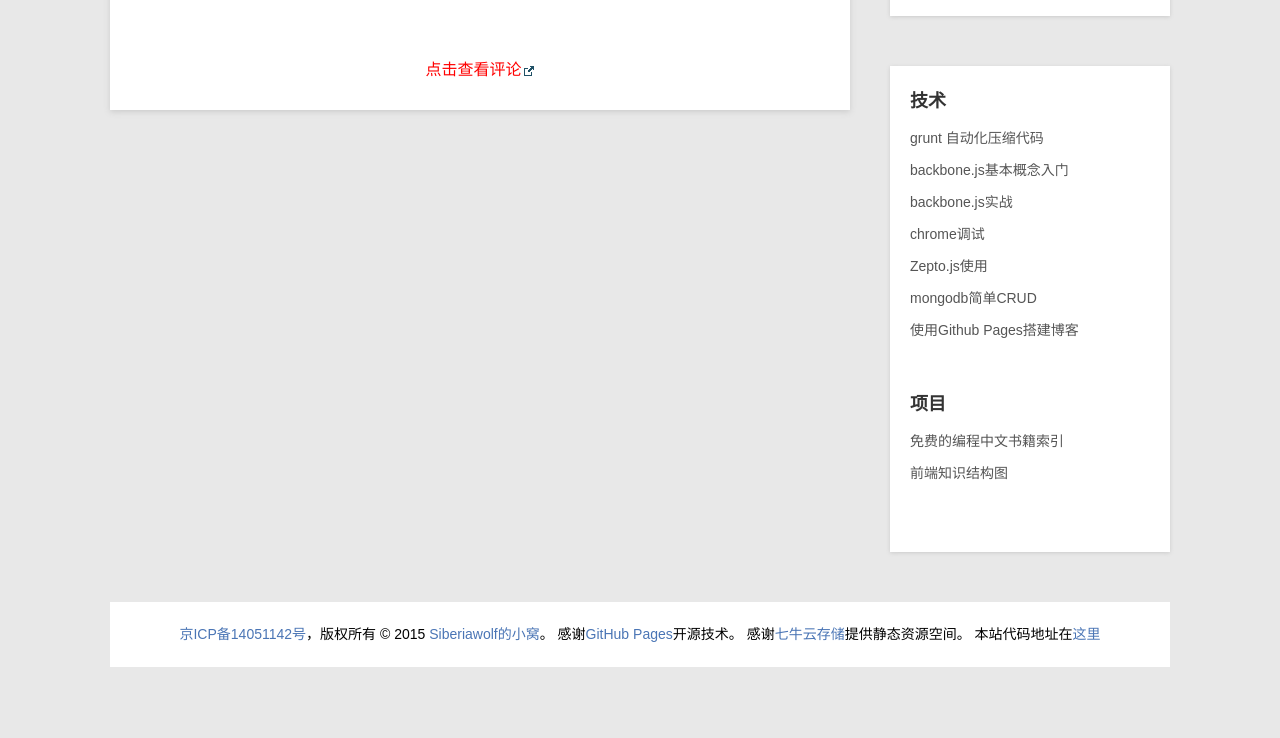
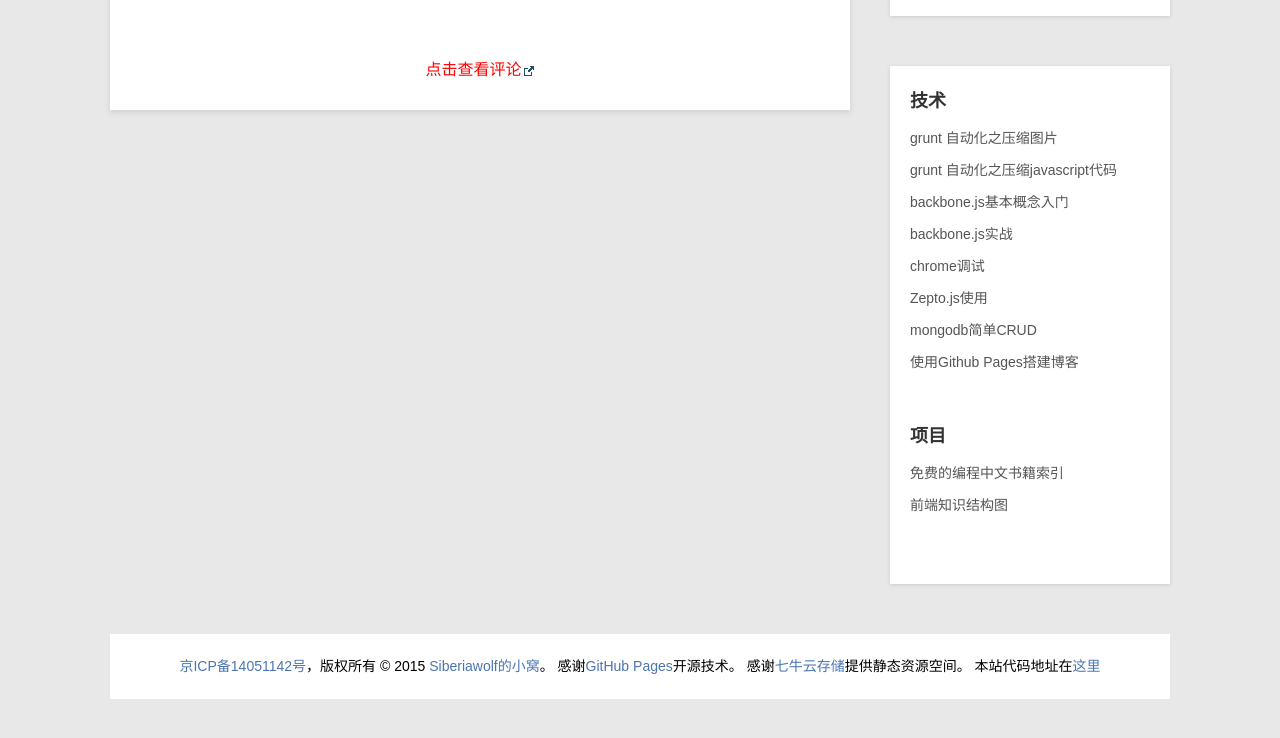
Before and after one commit to siberiawolf/siberiawolf.github.io, a Jekyll site: the page built from _posts/project/2014-10-14-free-programming.md, in a window 1280 px wide, cut to the strip 189-948 px from the top of the page. Shown: the top 738 px of the strip. Built offline with Jekyll 4.4.1, drawn with Linux system fonts in a browser that asks for light colours; nearby versions of some CDN libraries; Markdown is read by kramdown in place of the engine named in the settings; comment, search, counter and statistics services are not loaded; part of the change alters nothing that is shown.

Commit message:
添加grunt imagemin

```diff
--- a/_posts/blog/2015-05-21-grunt_uglify.md
+++ b/_posts/blog/2015-05-21-grunt_uglify.md
@@ -1,6 +1,6 @@
 ---
 layout: post
-title: grunt 自动化压缩代码
+title: grunt 自动化之压缩javascript代码
 description: 为何要用构建工具？一句话：自动化。
 category: blog
 ---
@@ -131,6 +131,8 @@ source map就是一个信息文件，通过这个信息文件，可以让压缩
 ## 总结
 使用了grunt之后压缩代码、调试压缩代码，就很方便了~当然如果你不想配置node和grunt环境，宁愿使用在线工具，也是可以的~
 grunt并不只是可以用来压缩代码。实际上对于需要返回重复的任务，如压缩、编译、单元测试等，使用grunt都可以自动话解决。
+
+## 参考连接
 补充一篇文章：[grunt整合版][grunt整合版]
 
 [Grunt]:    http://gruntjs.com/
--- /dev/null
+++ b/_posts/blog/2015-07-31-grunt_imagemin.md
@@ -0,0 +1,54 @@
+---
+layout: post
+title: grunt 自动化之压缩图片
+description: 自动化压缩图片，谁用谁知道
+category: blog
+---
+
+## 遇到的问题
+昨天闲来无事，想起了雅虎的前端优化十四条军规，然后安装了一个PageSpeed插件，检测了下自己的网站，其中有一个优化图片的建议，让我比较感兴趣。
+![优化图片建议](http://siberiawolf.qiniudn.com/images/grunt_imagemin/image_pageSpeed.png)
+从上图可以看到，按照谷歌的建议，压缩后的大小减少31%，还是比较可观的。
+其实这个问题，很久之前就遇到过（大概2年前），当时Google还没有PageSpeed这个Chrome插件，也是提示我优化图片。后来用ps调整图片的分辨率等信息，图片大小也确实变小了。然后就没有继续思考这个问题。
+使用ps优化图片固然是一种解决办法，但是实际项目中，图片都是由美工制作的。有些图片还是会有压缩的空间。如果把能压缩的图片用ps一个个打开，在优化的话，又会很麻烦，so，自动化
+
+## imagemin
+用过了Grunt之后，再来使用imagemin灰常简单。
+执行命令`npm install grunt-contrib-imagemin --save-dev`安装imagemin，如下图
+![安装imagemin](http://siberiawolf.qiniudn.com/images/grunt_imagemin/install_imagemin.png)
+然后配置下Gruntfile.js。没按照官网给出的Example config配置，找了个简单的
+
+    module.exports = function (grunt) {
+	    grunt.initConfig({
+	        imagemin: {
+	            dist: {
+	                options: {
+	                    optimizationLevel: 3 //定义 PNG 图片优化水平
+	                },
+	                files: [{
+	                    expand: true,
+	                    cwd: 'imagemin/',	// 图片在imagemin目录下
+	                    src: ['**/*.{png,jpg,jpeg}'], // 优化 imagemin 目录下所有 png/jpg/jpeg 图片
+	                    dest: 'imagemin/' // 优化后的图片保存位置，覆盖旧图片，并且不作提示
+	                }]
+	            }
+	        },
+	    });
+	    grunt.loadNpmTasks('grunt-contrib-imagemin');
+	    grunt.registerTask('default', ['imagemin']);
+	};
+最后，执行命令`grunt`，然后就可以啦！有多少张图片，都可以自动压缩完成了。
+压缩之后的效果如下图，然后在PageSpeed中就不会给我优化图片的建议了~
+![压缩图片](http://siberiawolf.qiniudn.com/images/grunt_imagemin/after_imagemin.png)
+
+## 参考连接
+- [page speed 百科][page speed]
+- [PageSpeed Google Developers][PageSpeed Tools]
+- [前端优化十四条军规][前端优化十四条军规]
+- [imagemin github][imagemin]
+
+
+[page speed]:    http://baike.baidu.com/link?url=DxwsmKuA2uZm0h3-FJpwQ1opqt9HwSwNt-_lMxfCJoFuP3xwxLzEc5Toq9uUENnvA9ekjQcX5WmumxVRy0uxJ_
+[PageSpeed Tools]:    https://developers.google.com/speed/pagespeed/?hl=zh-CN
+[前端优化十四条军规]:    http://developer.51cto.com/art/201207/347525_all.htm
+[imagemin]:    https://github.com/gruntjs/grunt-contrib-imagemin
```
